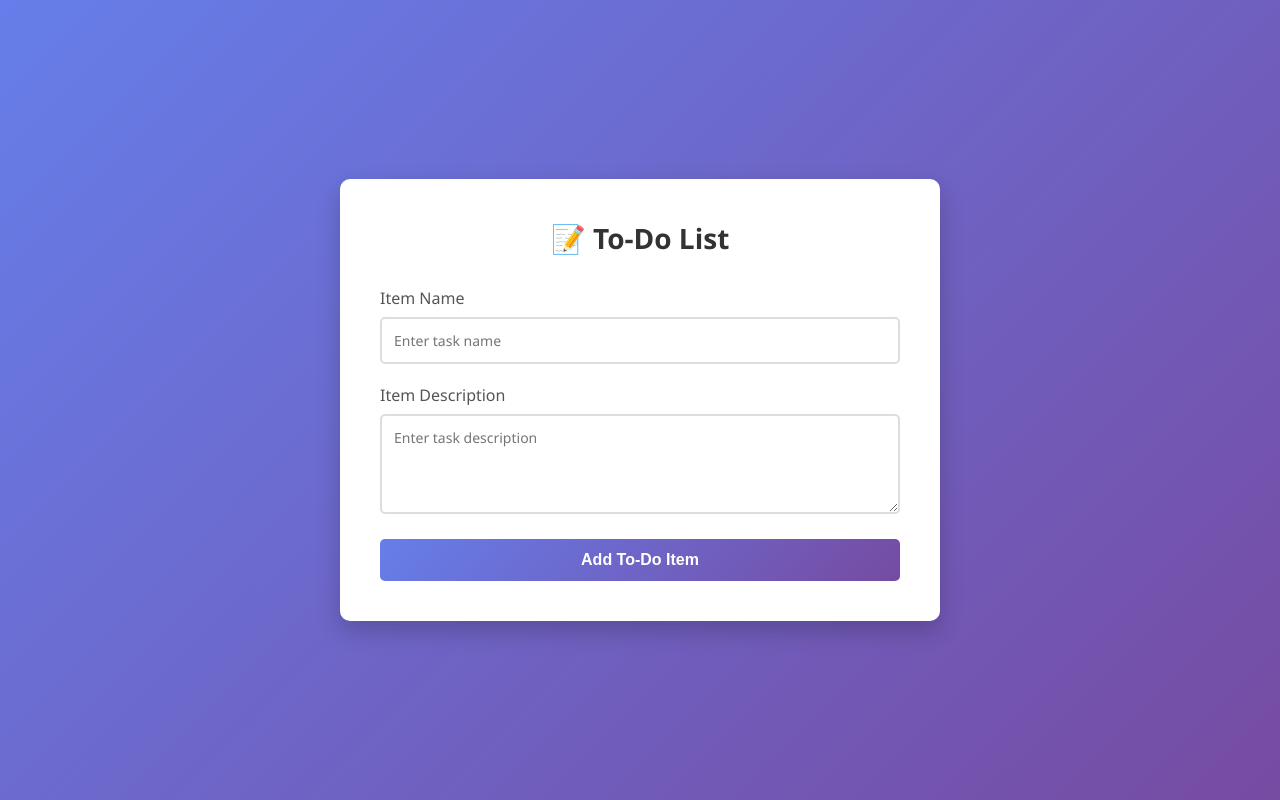
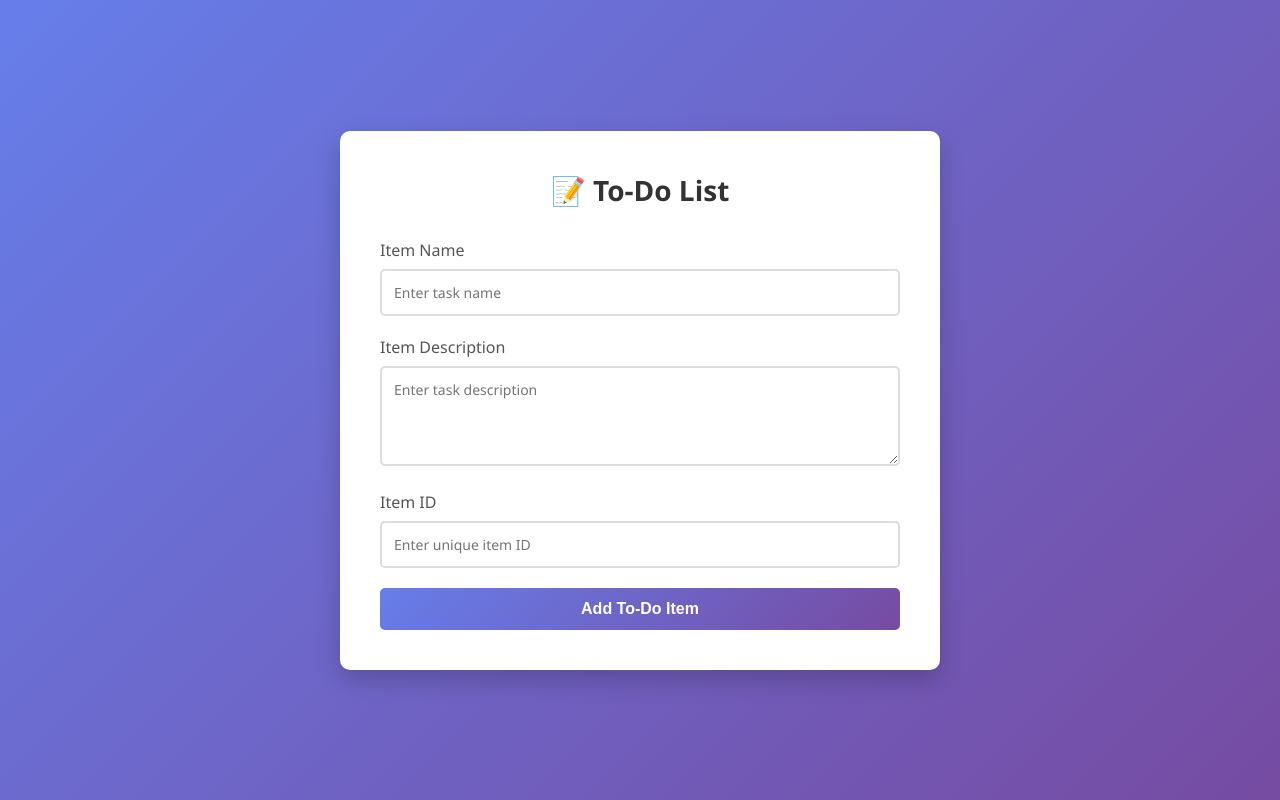
Before and after one commit to NaveenKumarRB/Test-Tute, a Flask app: template templates/todo.html in a window 1280 px wide. Run offline with Flask 3, Linux system fonts and the light colour scheme; the template is opened without the code that fills it, so the values that code supplies are empty.

Commit message:
Add Item ID field to To-Do form

```diff
--- a/templates/todo.html
+++ b/templates/todo.html
@@ -137,6 +137,11 @@
                 <textarea id="itemDescription" name="itemDescription" placeholder="Enter task description" required></textarea>
             </div>
 
+            <div class="form-group">
+                <label for="itemId">Item ID</label>
+                <input type="text" id="itemId" name="itemId" placeholder="Enter unique item ID" required>
+            </div>
+
             <button type="submit">Add To-Do Item</button>
         </form>
 
```
